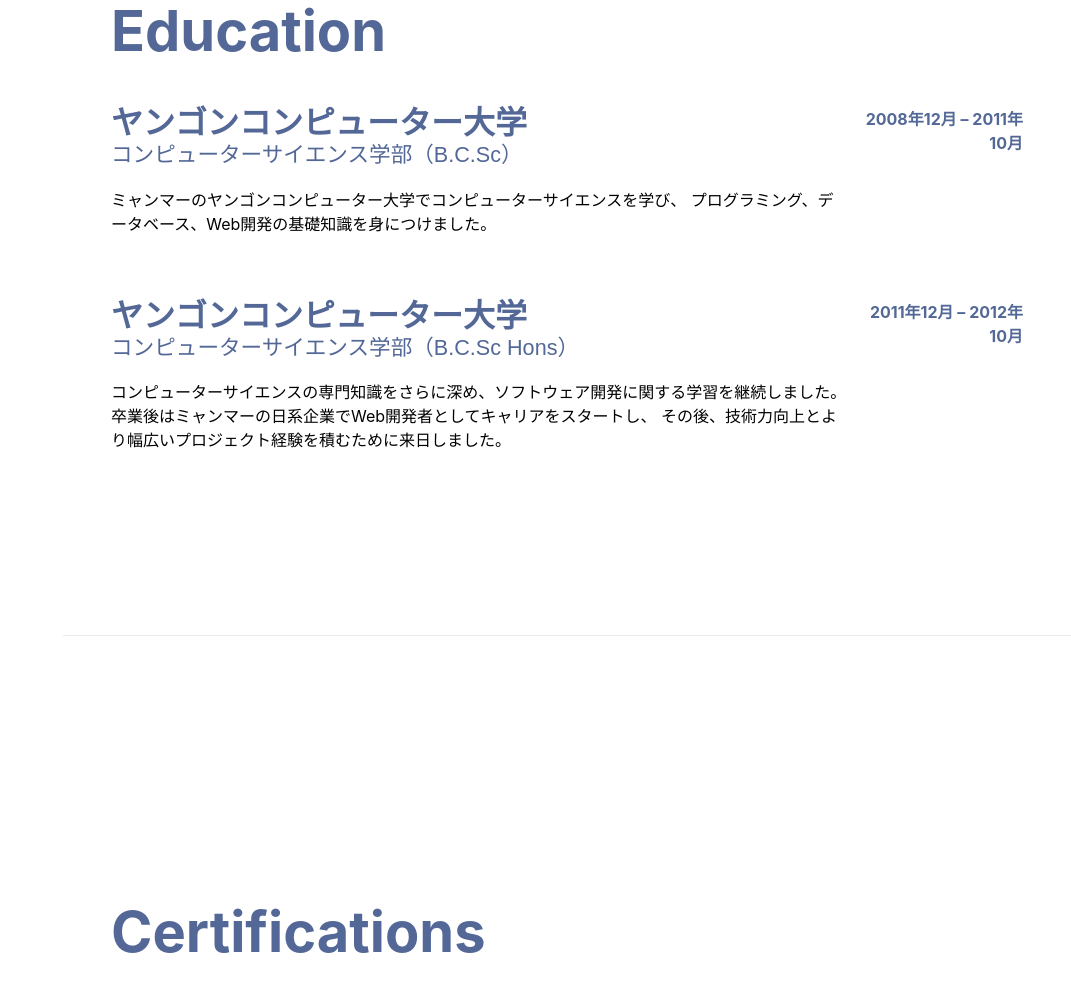
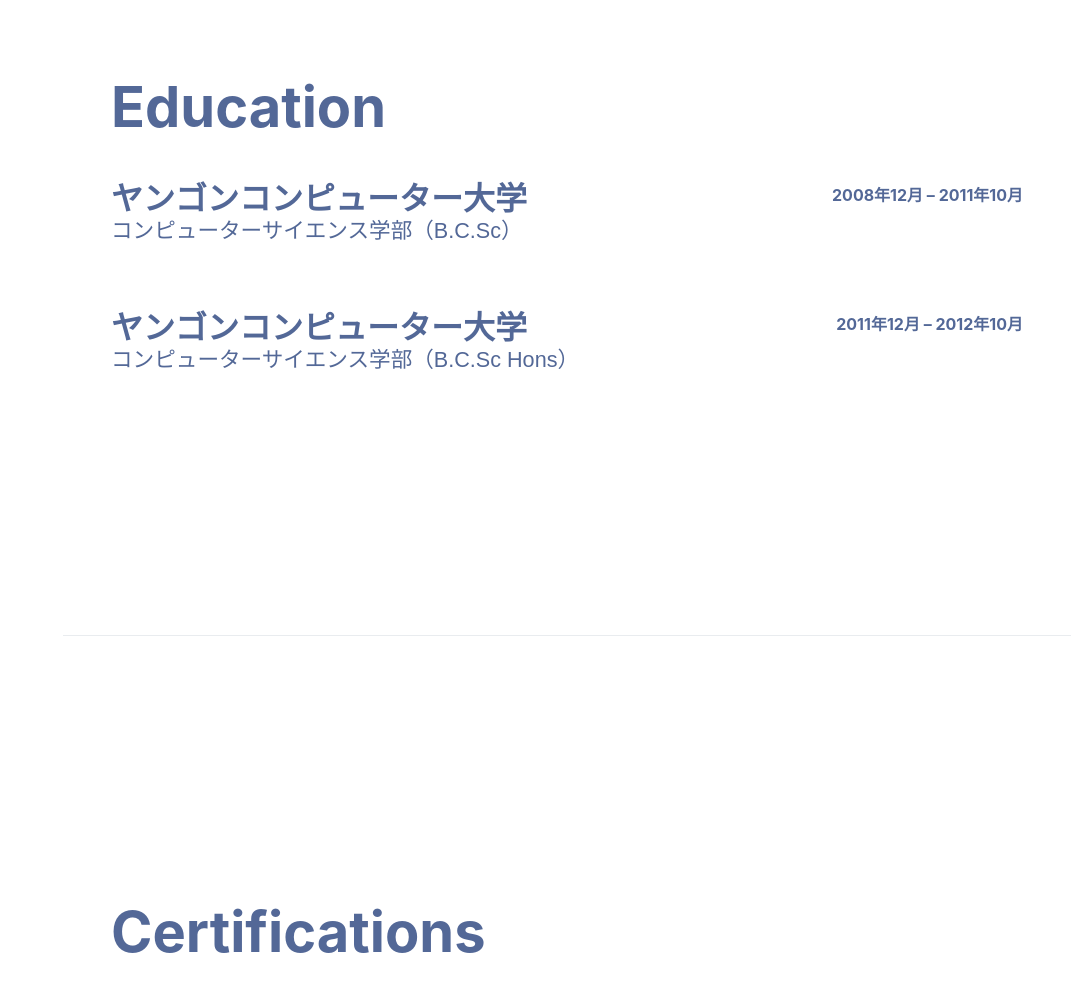
Before and after one commit to nilar-webdev/nilarsanshein.github.io, a plain HTML site: page index.html in a window 1280 px wide. Shown: the part 2721-3709 px from the top of the page, without its empty margins (209-1280 px from the left). Drawn offline with nearby package versions, Linux system fonts and the light colour scheme; a web font is replaced by a local one.

Commit message:
Update index.html

```diff
--- a/index.html
+++ b/index.html
@@ -419,10 +419,7 @@
       <div class="flex-grow-1">
         <h3 class="mb-0">ヤンゴンコンピューター大学</h3>
         <div class="subheading mb-3">コンピューターサイエンス学部（B.C.Sc）</div>
-        <p>
-          ミャンマーのヤンゴンコンピューター大学でコンピューターサイエンスを学び、
-          プログラミング、データベース、Web開発の基礎知識を身につけました。
-        </p>
+
       </div>
       <div class="timeline-date">2008年12月 – 2011年10月</div>
     </div>
@@ -431,11 +428,7 @@
       <div class="flex-grow-1">
         <h3 class="mb-0">ヤンゴンコンピューター大学</h3>
         <div class="subheading mb-3">コンピューターサイエンス学部（B.C.Sc Hons）</div>
-        <p>
-          コンピューターサイエンスの専門知識をさらに深め、ソフトウェア開発に関する学習を継続しました。
-          卒業後はミャンマーの日系企業でWeb開発者としてキャリアをスタートし、
-          その後、技術力向上とより幅広いプロジェクト経験を積むために来日しました。
-        </p>
+
       </div>
       <div class="timeline-date">2011年12月 – 2012年10月</div>
     </div>
```
